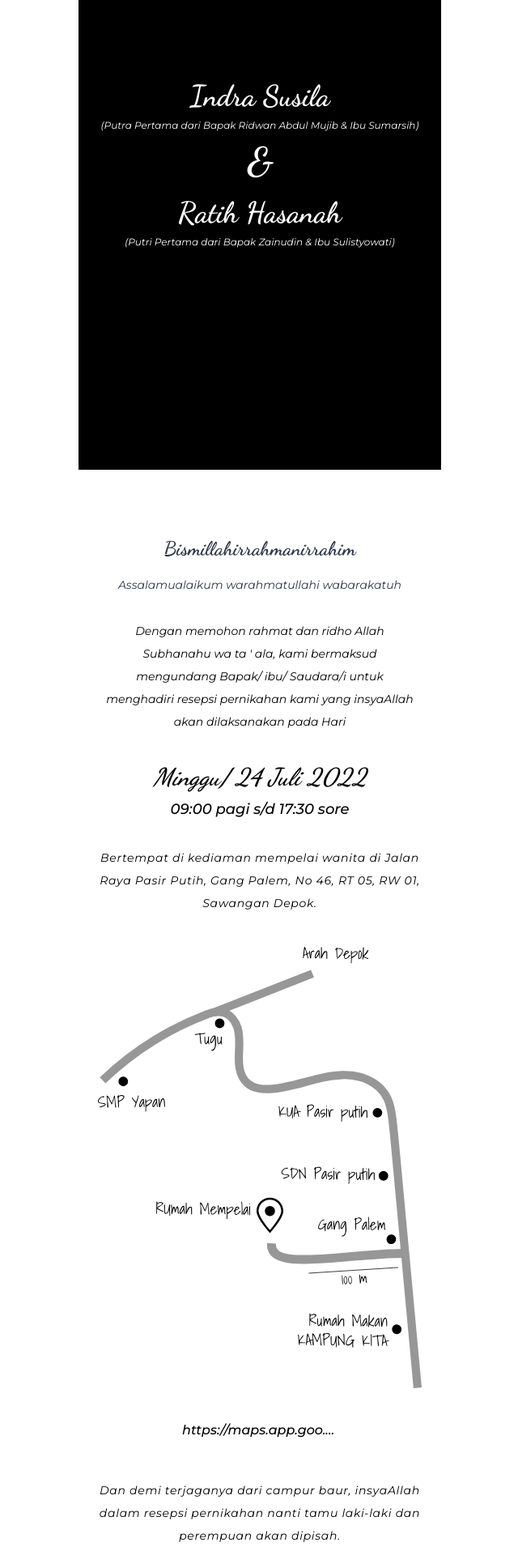
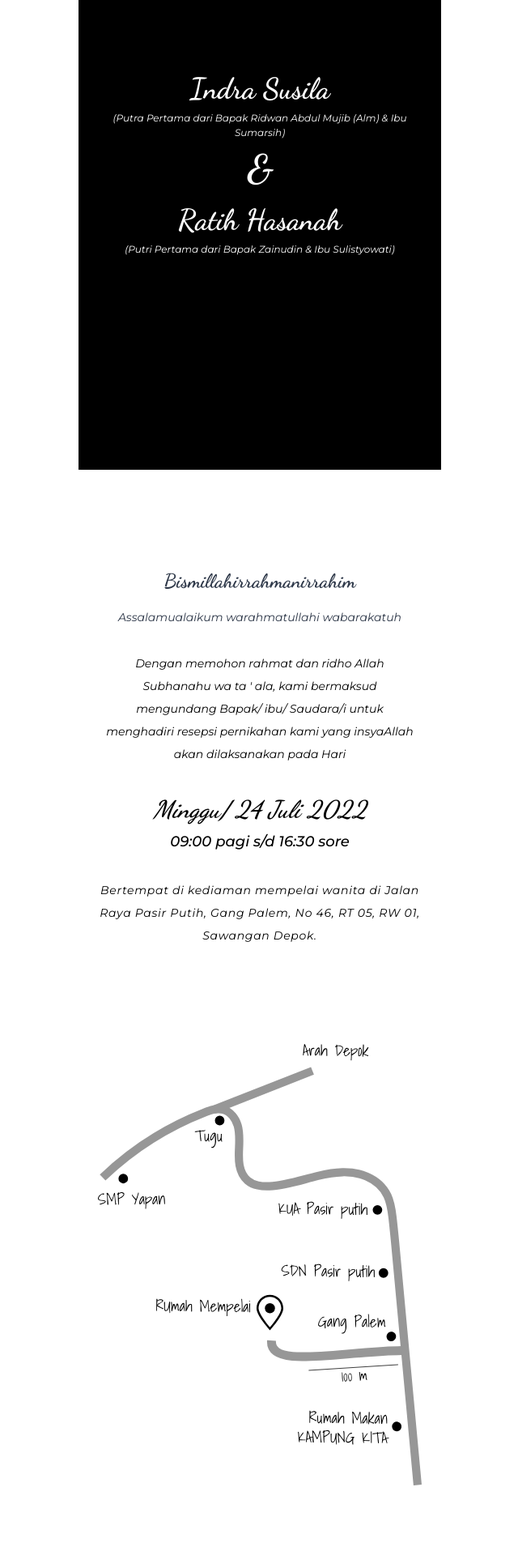
Before and after one commit to isggwp/undangan, a Next.js app: page /invite/1 in a window 1280 px wide. Shown: the part 1020-2935 px from the top of the page at 81% size, without its empty margins (319-959 px from the left). Built offline with nearby package versions, Linux system fonts and the light colour scheme.

Commit message:
adjust alamat

```diff
--- a/src/pages/invite/[name].js
+++ b/src/pages/invite/[name].js
@@ -28,7 +28,7 @@ const InvitePage = () => {
           </p>
 
           <p className="w-full text-center font-sans font-normal text-xs italic text-white">
-            (Putra Pertama dari Bapak Ridwan Abdul Mujib & Ibu Sumarsih)
+            (Putra Pertama dari Bapak Ridwan Abdul Mujib (Alm) & Ibu Sumarsih)
           </p>
 
           <p className="w-full text-center font-hand font-bold text-5xl text-white">
@@ -46,7 +46,7 @@ const InvitePage = () => {
       </div>
 
       {/* MAIN INFORMATION */}
-      <div className="w-full px-4 bg-gradient-to-r bg-white h-auto flex flex-col  py-20">
+      <div className="w-full px-4 bg-gradient-to-r bg-white h-auto flex flex-col mt-10 py-20">
         {/* SALAM */}
         <div className="w-full mx-auto">
           <p className="font-hand text-2xl font-balck text-center mx-auto  font-bold text-gray-800">
@@ -71,11 +71,11 @@ const InvitePage = () => {
           </p>
 
           <p className="text-center font-medium text-lg font-sans italic text-black mt-1">
-            09:00 pagi s/d 17:30 sore
+            09:00 pagi s/d 16:30 sore
           </p>
         </div>
 
-        <div className="w-full mx-auto bg-transparent mt-8">
+        <div className="w-full mx-auto bg-transparent mt-8 mb-20">
           <p className="text-center text-sm font-sans italic leading-7 tracking-wider font-normal">
             Bertempat di kediaman mempelai wanita di Jalan Raya Pasir Putih,
             Gang Palem, No 46, RT 05, RW 01, Sawangan Depok.
@@ -95,7 +95,7 @@ const InvitePage = () => {
           target="_blank"
           rel="noreferrer"
         >
-          <p className="mx-auto text-black text-monospace italic truncate font-medium  text-center mt-10 w-48">
+          <p className="mx-auto text-black text-monospace italic truncate font-medium  text-center mt-20 mb-5 w-9/12">
             https://maps.app.goo.gl/6eDkQKWiJH8QkZ3k9
           </p>
         </a>
```
